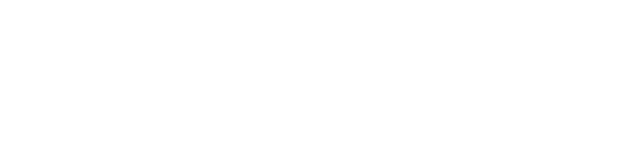
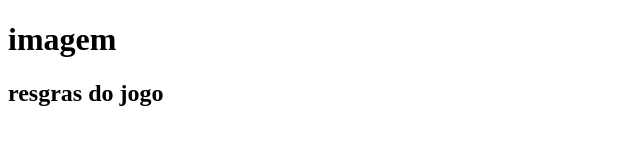
Before and after one commit to micaela06/handebol, a plain HTML site: page index.html in a window 1280 px wide. Shown: the whole page, without its empty margins (0-640 px from the left). Drawn offline with Linux system fonts and the light colour scheme.

Commit message:
informacoes crusiais

```diff
--- a/index.html
+++ b/index.html
@@ -6,6 +6,12 @@
     <title>handebol</title>
 </head>
 <body>
+  <footer>
+<h1> imagem </h1>
+<h2>  resgras do jogo </h2>
 
+
+
+  </footer>
 </body>
 </html>
```
